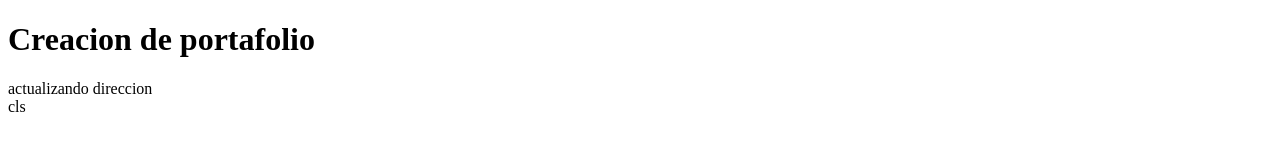
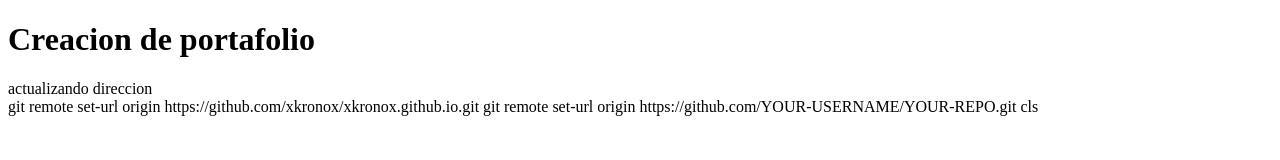
Before and after one commit to xkronox/xkronox.github.io, a plain HTML site: page index.html in a window 1280 px wide. Drawn offline with Linux system fonts and the light colour scheme.

Commit message:
actualizada direccion 2

```diff
--- a/index.html
+++ b/index.html
@@ -9,5 +9,9 @@
 <body>
     <h1>Creacion de portafolio</h1>
     <div>actualizando direccion</div>
+    git remote set-url origin https://github.com/xkronox/xkronox.github.io.git
+
+    git remote set-url origin https://github.com/YOUR-USERNAME/YOUR-REPO.git
+
 </body>
 </html>cls
```
